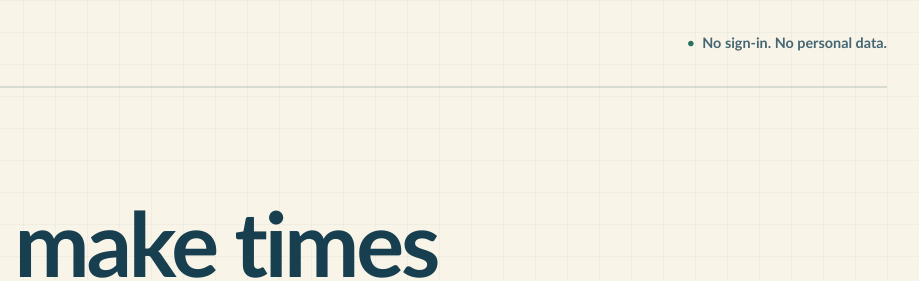
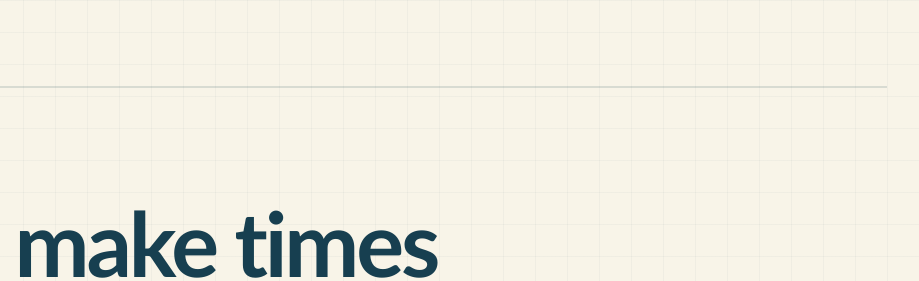
Before and after one commit to MattSixsmith/MTC, a website with bundled scripts: page index.html in a window 1280 px wide. Shown: the top 281 px of the page, 361-1280 px from the left. Built offline with nearby package versions, Linux system fonts and the light colour scheme.

Commit message:
Remove Clutter

```diff
--- a/index.html
+++ b/index.html
@@ -17,7 +17,6 @@
         <span class="brand-mark" aria-hidden="true"><span>×</span></span>
         <span>Times Table Trail</span>
       </button>
-      <p class="privacy-note"><span aria-hidden="true">●</span> No sign-in. No personal data.</p>
     </header>
 
     <main id="main" class="main-shell">
--- a/styles.css
+++ b/styles.css
@@ -124,18 +124,6 @@ input:focus-visible,
 }
 
 .brand-mark span { transform: rotate(3deg); }
-
-.privacy-note {
-  display: flex;
-  align-items: center;
-  gap: 0.5rem;
-  margin: 0;
-  color: var(--ink-soft);
-  font-size: 0.9rem;
-  font-weight: 700;
-}
-
-.privacy-note span { color: var(--mint-deep); font-size: 0.7rem; }
 
 .main-shell { min-height: calc(100vh - 12rem); }
 
@@ -773,7 +761,6 @@ h2 { font-size: clamp(1.75rem, 3vw, 2.4rem); }
 
 @media (max-width: 38rem) {
   .site-header { align-items: flex-start; padding-block: 1rem; }
-  .privacy-note { max-width: 9rem; text-align: right; }
   .brand > span:last-child { max-width: 8rem; line-height: 1.1; }
   .number-trail span:nth-child(3) { display: none; }
   .table-options { grid-template-columns: repeat(4, 1fr); }
@@ -804,7 +791,6 @@ h2 { font-size: clamp(1.75rem, 3vw, 2.4rem); }
   .site-header,
   .site-footer,
   .main-shell { width: min(calc(100% - 1rem), 76rem); }
-  .privacy-note { display: none; }
   .number-trail { flex-wrap: wrap; }
   .intro-card,
   .mode-card { padding: 1.1rem; }
```
